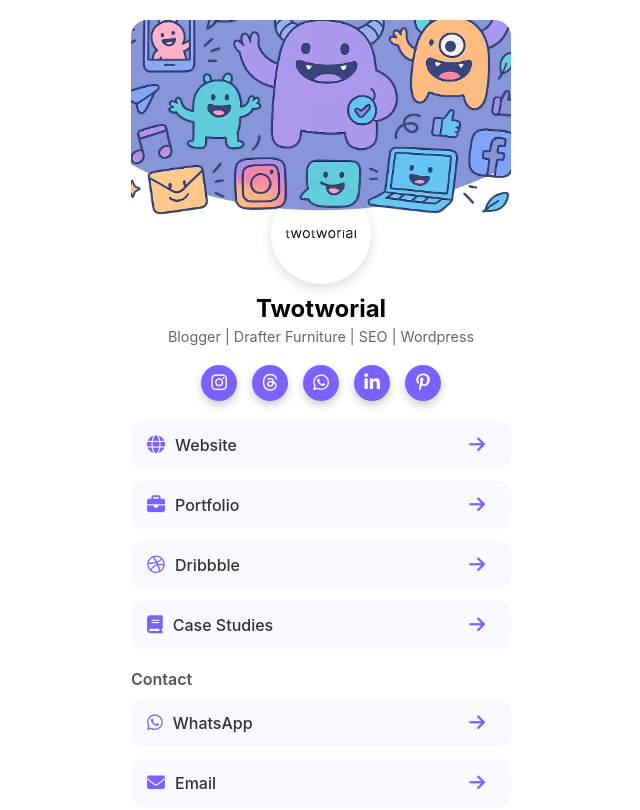
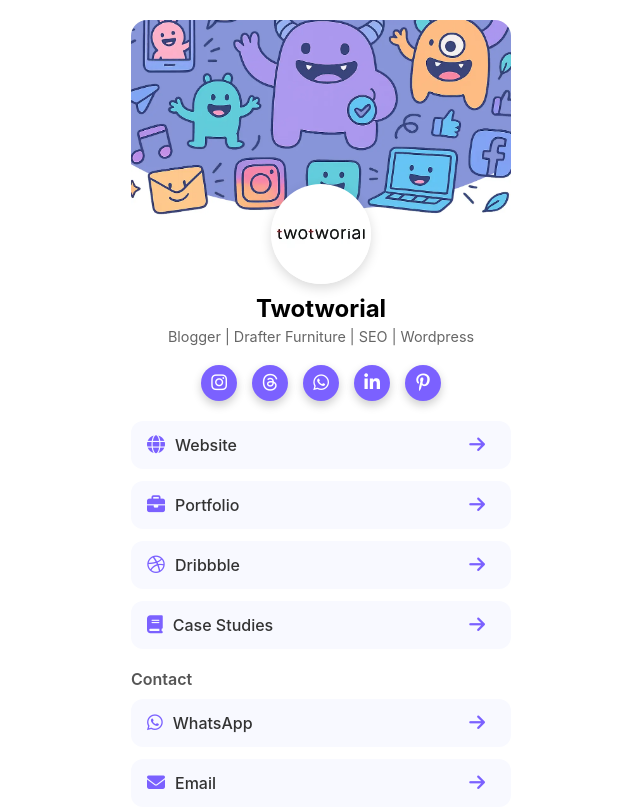
Before and after one commit to twotworial/link, a plain HTML site: page index.html in a window 1280 px wide. Shown: the top 810 px of the page, without its empty margins (319-959 px from the left). Drawn offline with Linux system fonts and the light colour scheme.

Commit message:
Update index.html

```diff
--- a/index.html
+++ b/index.html
@@ -172,7 +172,7 @@
          class="header-img">
 
     <div class="profile">
-      <img src="aset/image/logotwotworial.webp"
+      <img src="aset/image/logo.webp"
            alt="Logo" width="100" height="100">
       <h1>Twotworial</h1>
       <p>Blogger | Drafter Furniture | SEO | Wordpress</p>
```
